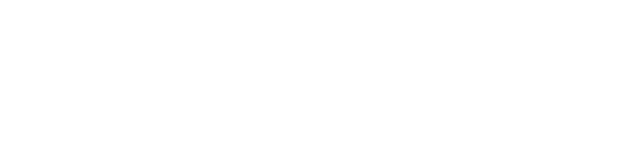
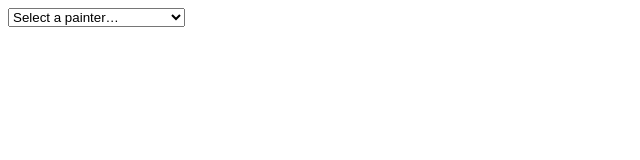
Before and after one commit to aumouvantsillage/FxOS-Gribouille, a plain HTML site: page index.html in a window 1280 px wide. Shown: the whole page, without its empty margins (0-640 px from the left). Drawn offline with Linux system fonts and the light colour scheme.

Commit message:
Added drop-down list to select painter

```diff
--- a/index.html
+++ b/index.html
@@ -7,15 +7,23 @@
 
         <meta name="viewport" content="width=device-width, user-scalable=no">
 
+        <script src="js/main.js"></script>
         <script src="js/Painter.js"></script>
         <script src="js/SVGPainter.js"></script>
         <script src="js/SVGPolylinePainter.js"></script>
         <script src="js/SVGPolylineGroupPainter.js"></script>
         <script src="js/CanvasPainter.js"></script>
-        <script src="js/main.js"></script>
     </head>
     <body>
-        <svg xmlns="http://www.w3.org/2000/svg"></svg>
-        <canvas></canvas>
+        <select>
+            <option value="none"><em>Select a painter&hellip;</em></option>
+            <option value="Painter">Painter</option>
+            <option value="SVGPainter">SVGPainter</option>
+            <option value="SVGPolylinePainter">SVGPolylinePainter</option>
+            <option value="SVGPolylineGroupPainter">SVGPolylineGroupPainter</option>
+            <option value="CanvasPainter">CanvasPainter</option>
+        </select>
+        <svg xmlns="http://www.w3.org/2000/svg" style="display:none;"></svg>
+        <canvas style="display:none;"></canvas>
     </body>
 </html>
--- a/js/CanvasPainter.js
+++ b/js/CanvasPainter.js
@@ -1,14 +1,12 @@
 
-var svgNs = "http://www.w3.org/2000/svg";
+Gribouille.CanvasPainter = Object.create(Gribouille.Painter);
 
-var CanvasPainter = Object.create(Painter);
-
-CanvasPainter.init = function (target, options) {
-    Painter.init.call(this, target, options);
+Gribouille.CanvasPainter.init = function (target, options) {
+    Gribouille.Painter.init.call(this, target, options);
     this.context = target.getContext("2d");
 };
 
-CanvasPainter.repaint = function () {
+Gribouille.CanvasPainter.repaint = function () {
     this.context.beginPath();
     this.context.strokeStyle = this.options.pathStroke;
     this.context.lineWidth = this.options.pathStrokeWidth;
--- a/js/Painter.js
+++ b/js/Painter.js
@@ -5,7 +5,7 @@
     window.msRequestAnimationFrame;
 
 
-var Painter = {
+Gribouille.Painter = {
 
     init: function (target, options) {
         this.target = target;
--- a/js/SVGPainter.js
+++ b/js/SVGPainter.js
@@ -1,10 +1,10 @@
 
-var SVGPainter = Object.create(Painter);
+Gribouille.SVGPainter = Object.create(Gribouille.Painter);
 
-SVGPainter.svgNs = "http://www.w3.org/2000/svg";
+Gribouille.SVGPainter.svgNs = "http://www.w3.org/2000/svg";
 
-SVGPainter.init = function (target, options) {
-    Painter.init.call(this, target, options);
+Gribouille.SVGPainter.init = function (target, options) {
+    Gribouille.Painter.init.call(this, target, options);
 
     this.svgCircle = document.createElementNS(this.svgNs, "circle");
     this.svgCircle.setAttribute("fill", options.circleFill || "red");
@@ -13,13 +13,13 @@
     target.appendChild(this.svgCircle);
 };
 
-SVGPainter.repaint = function () {
+Gribouille.SVGPainter.repaint = function () {
     this.svgCircle.style.display = this.drawing ? "inline" : "none";
     this.svgCircle.setAttribute("cx", this.points[this.points.length - 1].x);
     this.svgCircle.setAttribute("cy", this.points[this.points.length - 1].y);
 };
 
-SVGPainter.getLocalXY = function (clientX, clientY) {
+Gribouille.SVGPainter.getLocalXY = function (clientX, clientY) {
     var p = this.target.createSVGPoint();
     p.x = clientX;
     p.y = clientY;
--- a/js/SVGPolylineGroupPainter.js
+++ b/js/SVGPolylineGroupPainter.js
@@ -1,13 +1,13 @@
 
-var SVGPolylineGroupPainter = Object.create(SVGPainter);
+Gribouille.SVGPolylineGroupPainter = Object.create(Gribouille.SVGPainter);
 
-SVGPolylinePainter.init = function (target, options) {
-    SVGPainter.init.call(this, target, options);
+Gribouille.SVGPolylinePainter.init = function (target, options) {
+    Gribouille.SVGPainter.init.call(this, target, options);
     this.svgGroup = null;
 };
 
-SVGPolylineGroupPainter.repaint = function () {
-    SVGPainter.repaint.call(this);
+Gribouille.SVGPolylineGroupPainter.repaint = function () {
+    Gribouille.SVGPainter.repaint.call(this);
 
     if (this.index === 0) {
         this.svgGroup = document.createElementNS(this.svgNs, "g");
--- a/js/SVGPolylinePainter.js
+++ b/js/SVGPolylinePainter.js
@@ -1,13 +1,13 @@
 
-var SVGPolylinePainter = Object.create(SVGPainter);
+Gribouille.SVGPolylinePainter = Object.create(Gribouille.SVGPainter);
 
-SVGPolylinePainter.init = function (target, options) {
-    SVGPainter.init.call(this, target, options);
+Gribouille.SVGPolylinePainter.init = function (target, options) {
+    Gribouille.SVGPainter.init.call(this, target, options);
     this.svgPolyline = null;
 };
 
-SVGPolylinePainter.repaint = function () {
-    SVGPainter.repaint.call(this);
+Gribouille.SVGPolylinePainter.repaint = function () {
+    Gribouille.SVGPainter.repaint.call(this);
 
     var svgPolylinePoints;
     if (this.index === 0) {
--- a/js/main.js
+++ b/js/main.js
@@ -1,6 +1,11 @@
-window.addEventListener("load", function () {
+var Gribouille = {};
 
-    var painter = Painter;
+function selectPainter(name) {
+    var painter = Gribouille[name];
+
+    if (painter !== Gribouille.Painter && !Gribouille.Painter.isPrototypeOf(painter)) {
+        painter = Gribouille.Painter;
+    }
 
     var options = {
         pathStroke: "purple",
@@ -13,12 +18,12 @@
     var svg = document.querySelector("svg");
     var canvas = document.querySelector("canvas");
 
-    if (painter === SVGPainter || SVGPainter.isPrototypeOf(painter)) {
-        canvas.style.display = "none";
+    if (painter === Gribouille.SVGPainter || Gribouille.SVGPainter.isPrototypeOf(painter)) {
+        svg.style.display = "inline";
         painter.init(svg, options);
     }
     else {
-        svg.style.display = "none";
+        canvas.style.display = "inline";
         painter.init(canvas, options);
     }
 
@@ -31,5 +36,12 @@
     window.addEventListener("resize", resize, false);
 
     painter.run();
+}
 
+window.addEventListener("load", function () {
+    var select = document.querySelector("select");
+    select.addEventListener("change", function (evt) {
+        select.style.display = "none";
+        selectPainter(select.value);
+    }, false);
 }, false);
```
Also changed, not shown: Gruntfile.js (added, +24 -0 lines).
